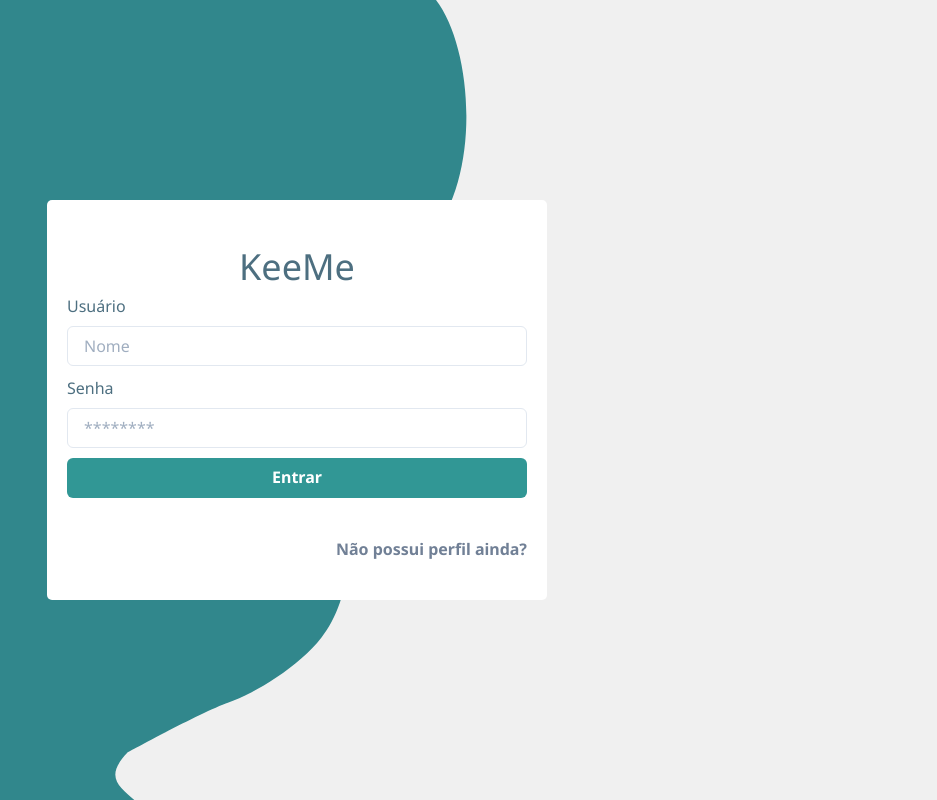
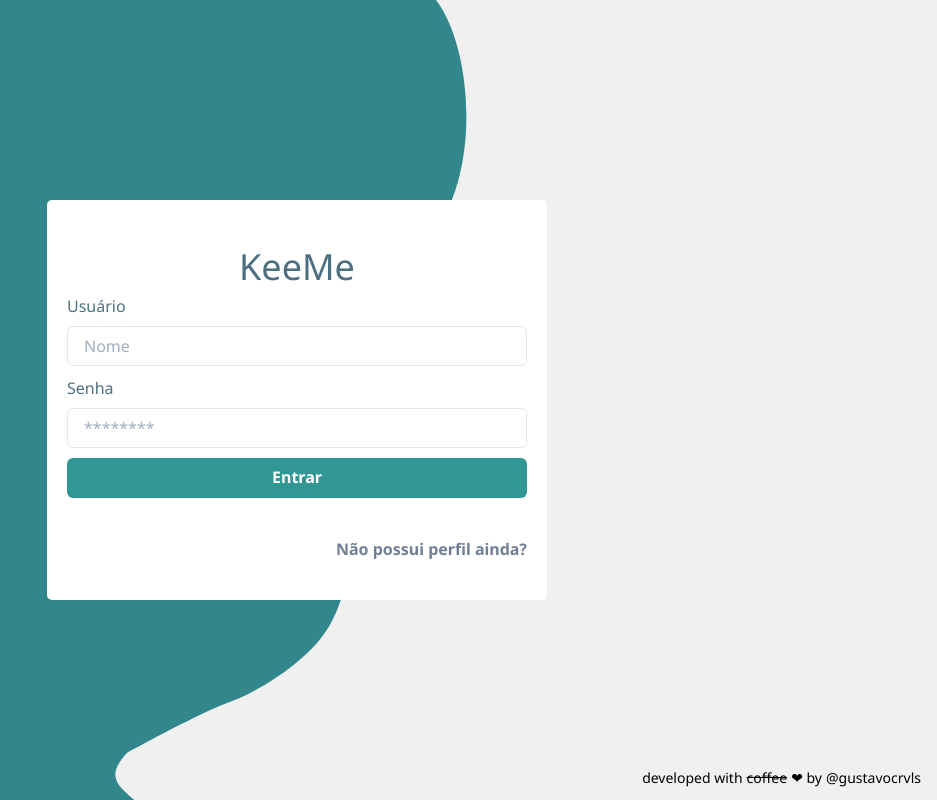
Before and after one commit to gustavocrvls/keeme-frontend, a React (Create React App) app: page / in a window 1280 px wide. Shown: the whole page, without its empty margins (343-1280 px from the left). Built offline with nearby package versions, Linux system fonts and the light colour scheme; no server answers.

Commit message:
Mensagem do desenvolvedor

```diff
--- a/src/modules/Login.tsx
+++ b/src/modules/Login.tsx
@@ -1,9 +1,11 @@
+/* eslint-disable react/jsx-one-expression-per-line */
+/* eslint-disable prettier/prettier */
 /* eslint-disable jsx-a11y/label-has-associated-control */
 import React, { useState } from 'react';
 import styled from 'styled-components';
 import { useHistory } from 'react-router-dom';
 
-import { Button, Flex, FormControl, FormLabel, Input } from '@chakra-ui/react';
+import { Button, Flex, FormControl, FormLabel, Input, Link } from '@chakra-ui/react';
 import loginVector1 from '../assets/images/login__vector_1.svg';
 import loginVector2 from '../assets/images/login__vector_2.svg';
 import api from '../services/api';
@@ -130,6 +132,17 @@ export default function Login(): JSX.Element {
           </Button>
         </Flex>
       </LoginCard>
+      <Flex
+        justifyContent="center"
+        position={["absolute"]}
+        color={['white', 'black']}
+        bottom="0"
+        right={['unset', 0]}
+        margin="3"
+        fontSize="sm"
+      >
+        developed with <del style={{margin: '0 4px'}}>coffee</del>  ❤ by <Link style={{margin: '0 4px'}} href="https://github.com/gustavocrvls" isExternal>@gustavocrvls</Link>
+      </Flex>
     </div>
   );
 }
```
